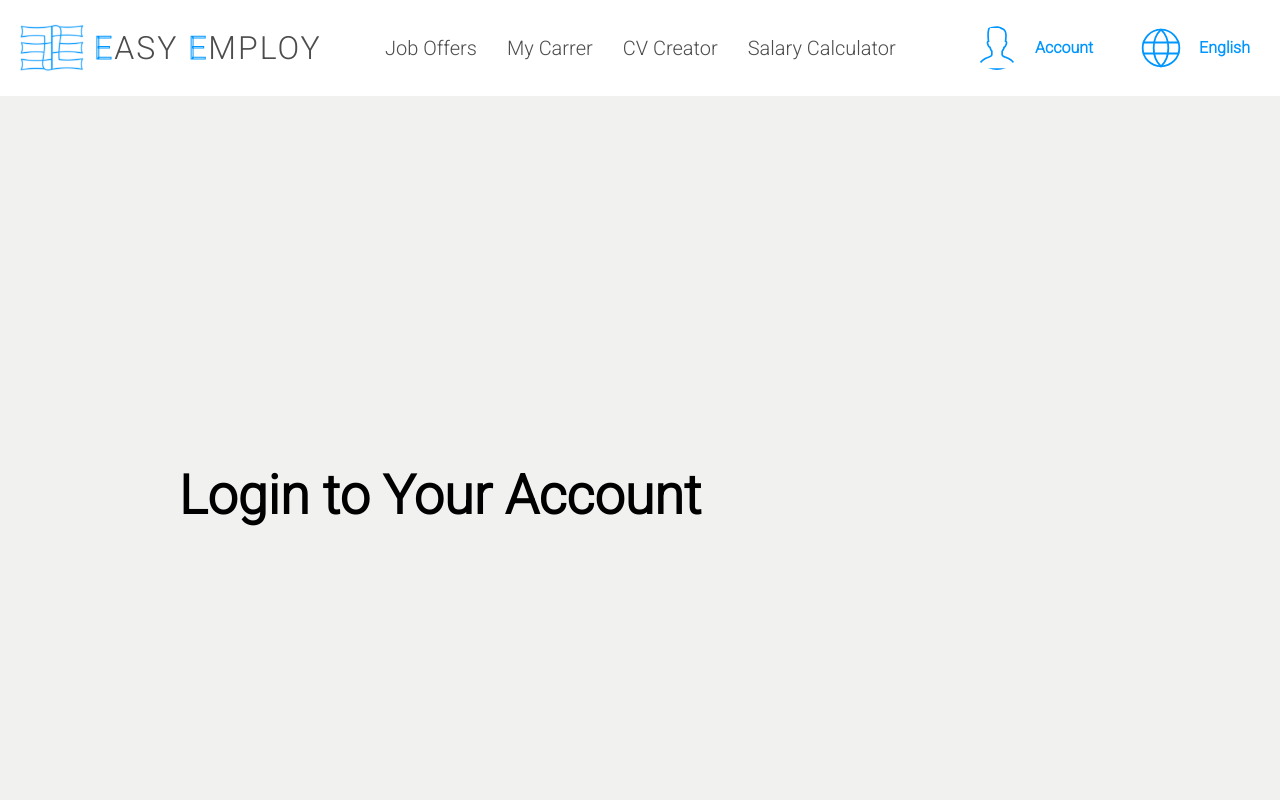
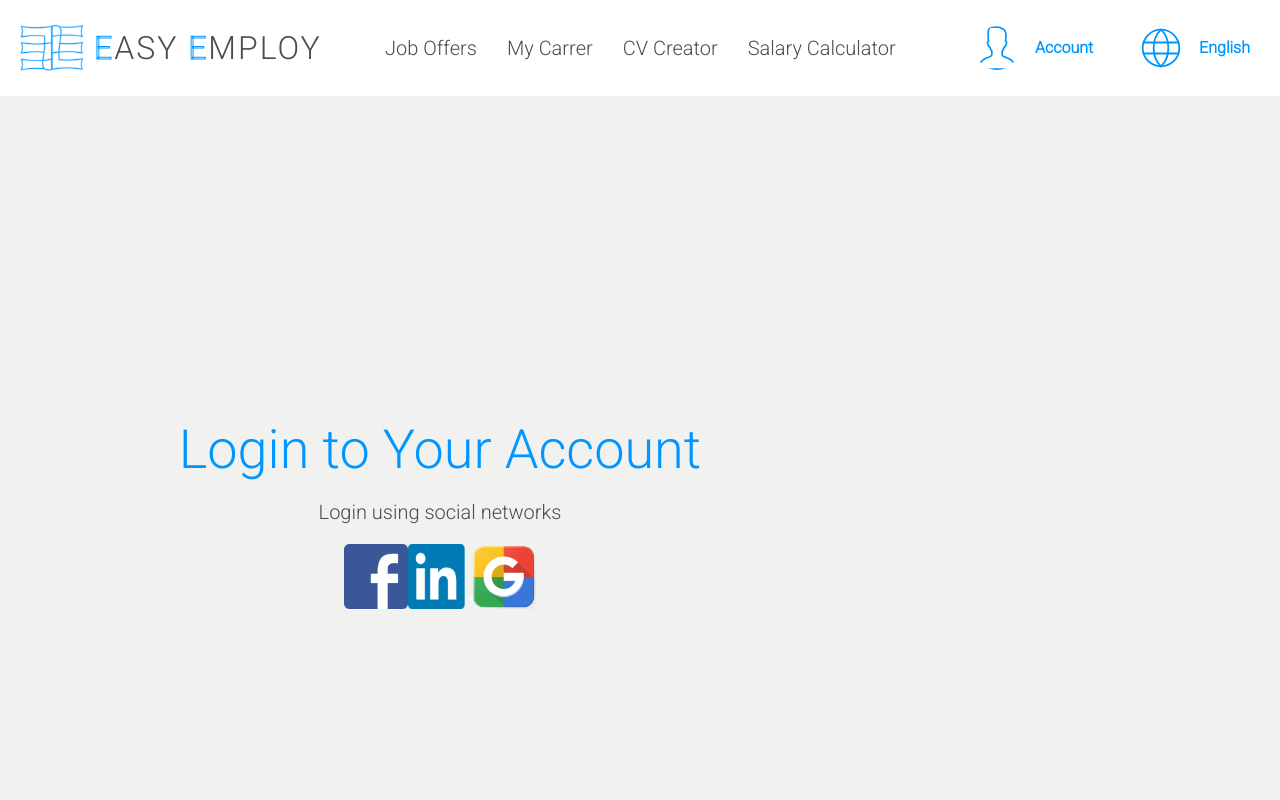
Before and after one commit to mizdebski77/Easy-Employ, a React (Create React App) app: page /Log-In in a window 1280 px wide. Shown: the top 800 px of the page. Built offline with nearby package versions, Linux system fonts and the light colour scheme.

Commit message:
Icons added

```diff
--- a/src/features/LogIn/logIn.tsx
+++ b/src/features/LogIn/logIn.tsx
@@ -1,5 +1,8 @@
 import React from 'react';
-import { LoginTitle, LoginWrapper, Wrapper } from './styledLogIn';
+import { Icon, IconsWrapper, LoginSpan, LoginTitle, LoginWrapper, Wrapper } from './styledLogIn';
+import fb from '../../common/Images/SocialMedia/fb.png';
+import lk from '../../common/Images/SocialMedia/link.png';
+import gg from '../../common/Images/SocialMedia/google.png';
 
 export const LogIn = () => {
 
@@ -7,6 +10,14 @@ export const LogIn = () => {
         <Wrapper>
             <LoginWrapper>
                 <LoginTitle>Login to Your Account</LoginTitle>
+                <LoginSpan>Login using social networks</LoginSpan>
+
+                <IconsWrapper>
+                    <Icon src={fb} />
+                    <Icon src={lk} />
+                    <Icon src={gg} />
+
+                </IconsWrapper>
             </LoginWrapper>
 
         </Wrapper >
--- a/src/features/LogIn/styledLogIn.ts
+++ b/src/features/LogIn/styledLogIn.ts
@@ -17,11 +17,30 @@ export const LoginWrapper = styled.div`
     flex-direction: column;
     justify-content: center;
     align-items: center;
+    gap: 20px;
 `;
 
 export const LoginTitle = styled.h1`
     font-size: 54px;
+    font-weight: normal;
+    color: ${({ theme }) => theme.color.fontMain};
+    margin-bottom: 0px;
 `;
+
+export const LoginSpan = styled.span`
+    font-size: 20px;
+    color: ${({ theme }) => theme.color.fontSecond};
+`;
+
+export const IconsWrapper = styled.div`
+    display: flex;
+    justify-content: space-between;
+`;
+
+export const Icon = styled.img`
+    max-width: 64px;
+`;
+
 
 export const RegisterWrapper = styled.div`
 
```
Also changed, not shown: src/common/Images/SocialMedia/google.png (added).
